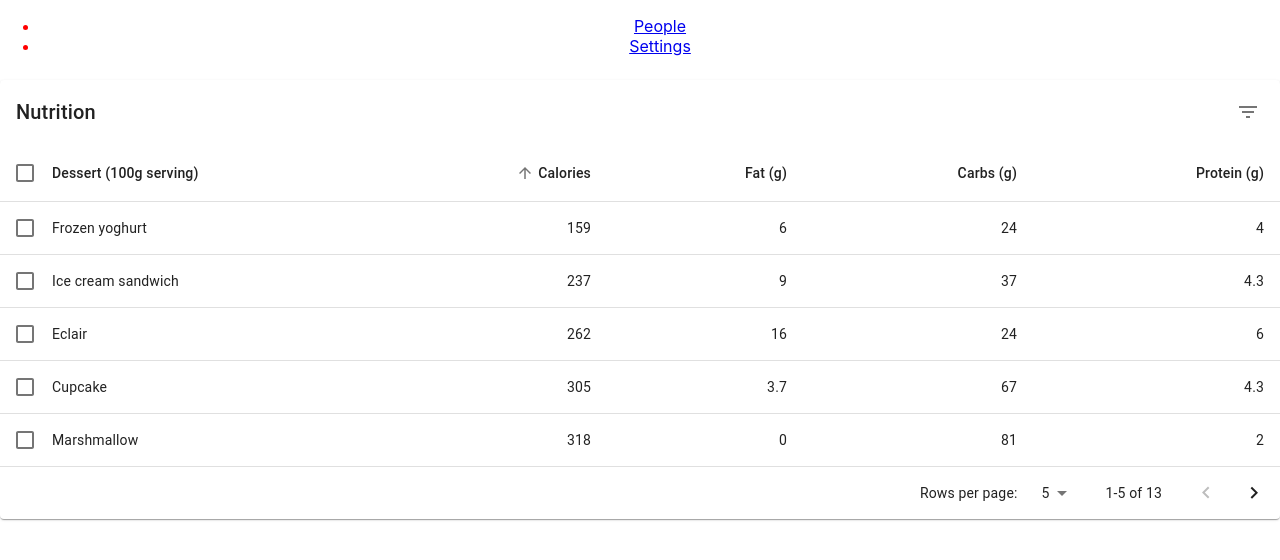
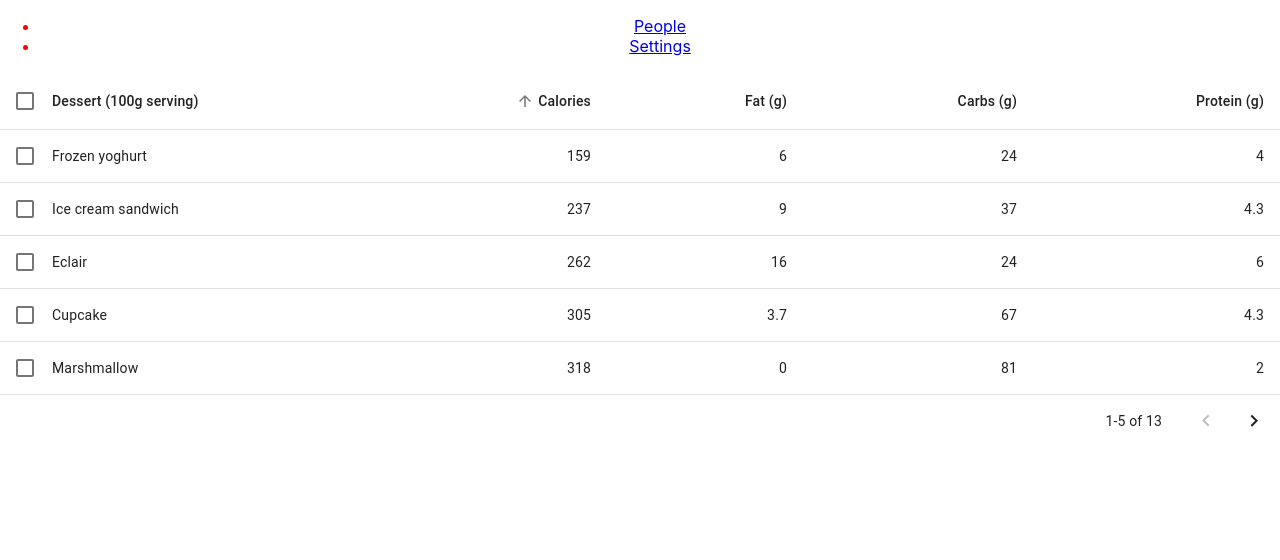
Before and after one commit to DeadSith/PF.Client, a React (Create React App) app: page /settings in a window 1280 px wide. Shown: the top 560 px of the page. Built offline with nearby package versions, Linux system fonts and the light colour scheme.

Commit message:
[#2] - refactoring

```diff
--- a/src/components/app/AppLayout.jsx
+++ b/src/components/app/AppLayout.jsx
@@ -4,6 +4,34 @@ import NavigationBar from '../navigation/NavigationBar';
 import BaseTable from '../table/BaseTable';
 import '../styles.scss';
 import GridLayout, { GridLayoutRow } from '../GridLayout';
+
+function createData(name, calories, fat, carbs, protein) {
+  return { name, calories, fat, carbs, protein };
+}
+
+const rowsData = [
+  createData('Cupcake', 305, 3.7, 67, 4.3),
+  createData('Donut', 452, 25.0, 51, 4.9),
+  createData('Eclair', 262, 16.0, 24, 6.0),
+  createData('Frozen yoghurt', 159, 6.0, 24, 4.0),
+  createData('Gingerbread', 356, 16.0, 49, 3.9),
+  createData('Honeycomb', 408, 3.2, 87, 6.5),
+  createData('Ice cream sandwich', 237, 9.0, 37, 4.3),
+  createData('Jelly Bean', 375, 0.0, 94, 0.0),
+  createData('KitKat', 518, 26.0, 65, 7.0),
+  createData('Lollipop', 392, 0.2, 98, 0.0),
+  createData('Marshmallow', 318, 0, 81, 2.0),
+  createData('Nougat', 360, 19.0, 9, 37.0),
+  createData('Oreo', 437, 18.0, 63, 4.0),
+];
+
+const headCells = [
+  { id: 'name', numeric: false, disablePadding: true, label: 'Dessert (100g serving)' },
+  { id: 'calories', numeric: true, disablePadding: false, label: 'Calories' },
+  { id: 'fat', numeric: true, disablePadding: false, label: 'Fat (g)' },
+  { id: 'carbs', numeric: true, disablePadding: false, label: 'Carbs (g)' },
+  { id: 'protein', numeric: true, disablePadding: false, label: 'Protein (g)' },
+];
 
 class AppLayout extends Component {
     async componentDidMount() {}
@@ -45,7 +73,7 @@ class AppLayout extends Component {
                                 </GridLayout>
                             )}
                         />
-                        <Route path="/settings" render={() => <BaseTable />} />
+                        <Route path="/settings" render={() => <BaseTable headCells={headCells} rowsData={rowsData} />} />
                         <Redirect exact from="/" to="/people" />
                     </Switch>
                 </BrowserRouter>
--- a/src/components/table/BaseTable.jsx
+++ b/src/components/table/BaseTable.jsx
@@ -5,54 +5,9 @@ import TableBody from '@material-ui/core/TableBody';
 import TableCell from '@material-ui/core/TableCell';
 import TablePagination from '@material-ui/core/TablePagination';
 import TableRow from '@material-ui/core/TableRow';
-import Paper from '@material-ui/core/Paper';
 import Checkbox from '@material-ui/core/Checkbox';
-import TableToolbar from "./TableToolBar";
 import TableHeader from "./TableHeader";
-
-function createData(name, calories, fat, carbs, protein) {
-  return { name, calories, fat, carbs, protein };
-}
-
-const rows = [
-  createData('Cupcake', 305, 3.7, 67, 4.3),
-  createData('Donut', 452, 25.0, 51, 4.9),
-  createData('Eclair', 262, 16.0, 24, 6.0),
-  createData('Frozen yoghurt', 159, 6.0, 24, 4.0),
-  createData('Gingerbread', 356, 16.0, 49, 3.9),
-  createData('Honeycomb', 408, 3.2, 87, 6.5),
-  createData('Ice cream sandwich', 237, 9.0, 37, 4.3),
-  createData('Jelly Bean', 375, 0.0, 94, 0.0),
-  createData('KitKat', 518, 26.0, 65, 7.0),
-  createData('Lollipop', 392, 0.2, 98, 0.0),
-  createData('Marshmallow', 318, 0, 81, 2.0),
-  createData('Nougat', 360, 19.0, 9, 37.0),
-  createData('Oreo', 437, 18.0, 63, 4.0),
-];
-
-function desc(a, b, orderBy) {
-  if (b[orderBy] < a[orderBy]) {
-    return -1;
-  }
-  if (b[orderBy] > a[orderBy]) {
-    return 1;
-  }
-  return 0;
-}
-
-function stableSort(array, cmp) {
-  const stabilizedThis = array.map((el, index) => [el, index]);
-  stabilizedThis.sort((a, b) => {
-    const order = cmp(a[0], b[0]);
-    if (order !== 0) return order;
-    return a[1] - b[1];
-  });
-  return stabilizedThis.map(el => el[0]);
-}
-
-function getSorting(order, orderBy) {
-  return order === 'desc' ? (a, b) => desc(a, b, orderBy) : (a, b) => -desc(a, b, orderBy);
-}
+import { desc, stableSort, getSorting} from "./TableUtils";
 
 const useStyles = makeStyles(theme => ({
   root: {
@@ -82,7 +37,7 @@ const useStyles = makeStyles(theme => ({
   },
 }));
 
-export default function BaseTable() {
+export default function BaseTable({rowsData, headCells}) {
   const classes = useStyles();
   const [order, setOrder] = React.useState('asc');
   const [orderBy, setOrderBy] = React.useState('calories');
@@ -99,7 +54,7 @@ export default function BaseTable() {
 
   const handleSelectAllClick = event => {
     if (event.target.checked) {
-      const newSelecteds = rows.map(n => n.name);
+      const newSelecteds = rowsData.map(n => n.name);
       setSelected(newSelecteds);
       return;
     }
@@ -137,43 +92,41 @@ export default function BaseTable() {
 
   const isSelected = name => selected.indexOf(name) !== -1;
 
-  const emptyRows = rowsPerPage - Math.min(rowsPerPage, rows.length - page * rowsPerPage);
+  const emptyRows = rowsPerPage - Math.min(rowsPerPage, rowsData.length - page * rowsPerPage);
 
   return (
-    <div className={classes.root}>
-      <Paper className={classes.paper}>
-        <TableToolbar numSelected={selected.length} />
-        <div className={classes.tableWrapper}>
-          <Table
+    <>
+       <Table
             className={classes.table}
             aria-labelledby="tableTitle"
-            size={dense ? 'small' : 'medium'}
-            aria-label="enhanced table"
+            size="medium"
+            aria-label="base table"
           >
             <TableHeader
+              headCells={headCells}
               classes={classes}
               numSelected={selected.length}
               order={order}
               orderBy={orderBy}
               onSelectAllClick={handleSelectAllClick}
               onRequestSort={handleRequestSort}
-              rowCount={rows.length}
+              rowCount={rowsData.length}
             />
             <TableBody>
-              {stableSort(rows, getSorting(order, orderBy))
+              {stableSort(rowsData, getSorting(order, orderBy))
                 .slice(page * rowsPerPage, page * rowsPerPage + rowsPerPage)
-                .map((row, index) => {
-                  const isItemSelected = isSelected(row.name);
+                .map((rowsData, index) => {
+                  const isItemSelected = isSelected(rowsData.name);
                   const labelId = `enhanced-table-checkbox-${index}`;
 
                   return (
                     <TableRow
                       hover
-                      onClick={event => handleClick(event, row.name)}
+                      onClick={event => handleClick(event, rowsData.name)}
                       role="checkbox"
                       aria-checked={isItemSelected}
                       tabIndex={-1}
-                      key={row.name}
+                      key={rowsData.name}
                       selected={isItemSelected}
                     >
                       <TableCell padding="checkbox">
@@ -183,27 +136,26 @@ export default function BaseTable() {
                         />
                       </TableCell>
                       <TableCell component="th" id={labelId} scope="row" padding="none">
-                        {row.name}
+                        {rowsData.name}
                       </TableCell>
-                      <TableCell align="right">{row.calories}</TableCell>
-                      <TableCell align="right">{row.fat}</TableCell>
-                      <TableCell align="right">{row.carbs}</TableCell>
-                      <TableCell align="right">{row.protein}</TableCell>
+                      <TableCell align="right">{rowsData.calories}</TableCell>
+                      <TableCell align="right">{rowsData.fat}</TableCell>
+                      <TableCell align="right">{rowsData.carbs}</TableCell>
+                      <TableCell align="right">{rowsData.protein}</TableCell>
                     </TableRow>
                   );
                 })}
               {emptyRows > 0 && (
-                <TableRow style={{ height: (dense ? 33 : 53) * emptyRows }}>
+                <TableRow>
                   <TableCell colSpan={6} />
                 </TableRow>
               )}
             </TableBody>
           </Table>
-        </div>
         <TablePagination
-          rowsPerPageOptions={[5, 10, 25]}
+          rowsPerPageOptions={[10]}
           component="div"
-          count={rows.length}
+          count={rowsData.length}
           rowsPerPage={rowsPerPage}
           page={page}
           backIconButtonProps={{
@@ -215,7 +167,6 @@ export default function BaseTable() {
           onChangePage={handleChangePage}
           onChangeRowsPerPage={handleChangeRowsPerPage}
         />
-      </Paper>
-    </div>
+      </>
   );
 }
--- a/src/components/table/TableToolBar.jsx
+++ /dev/null
@@ -1,82 +0,0 @@
-import { makeStyles } from "@material-ui/core";
-import { lighten } from "@material-ui/core/styles";
-import Toolbar from "@material-ui/core/Toolbar/Toolbar";
-import Typography from "@material-ui/core/Typography/Typography";
-import Tooltip from "@material-ui/core/Tooltip/Tooltip";
-import IconButton from "@material-ui/core/IconButton/IconButton";
-import DeleteIcon from "@material-ui/core/SvgIcon/SvgIcon";
-import PropTypes from "prop-types";
-import React from "react";
-import clsx from 'clsx';
-import FilterListIcon from '@material-ui/icons/FilterList';
-
-const useToolbarStyles = makeStyles(theme => ({
-  root: {
-    paddingLeft: theme.spacing(2),
-    paddingRight: theme.spacing(1),
-  },
-  highlight:
-    theme.palette.type === 'light'
-      ? {
-        color: theme.palette.secondary.main,
-        backgroundColor: lighten(theme.palette.secondary.light, 0.85),
-      }
-      : {
-        color: theme.palette.text.primary,
-        backgroundColor: theme.palette.secondary.dark,
-      },
-  spacer: {
-    flex: '1 1 100%',
-  },
-  actions: {
-    color: theme.palette.text.secondary,
-  },
-  title: {
-    flex: '0 0 auto',
-  },
-}));
-
-export default function TableToolbar(props) {
-  const classes = useToolbarStyles();
-  const { numSelected } = props;
-
-  return (
-    <Toolbar
-      className={clsx(classes.root, {
-        [classes.highlight]: numSelected > 0,
-      })}
-    >
-      <div className={classes.title}>
-        {numSelected > 0 ? (
-          <Typography color="inherit" variant="subtitle1">
-            {numSelected} selected
-          </Typography>
-        ) : (
-          <Typography variant="h6" id="tableTitle">
-            Nutrition
-          </Typography>
-        )}
-      </div>
-      <div className={classes.spacer} />
-      <div className={classes.actions}>
-        {numSelected > 0 ? (
-          <Tooltip title="Delete">
-            <IconButton aria-label="delete">
-              <DeleteIcon />
-            </IconButton>
-          </Tooltip>
-        ) : (
-          <Tooltip title="Filter list">
-            <IconButton aria-label="filter list">
-              <FilterListIcon />
-            </IconButton>
-          </Tooltip>
-        )}
-      </div>
-    </Toolbar>
-  );
-};
-
-TableToolbar.propTypes = {
-  numSelected: PropTypes.number.isRequired,
-};
--- /dev/null
+++ b/src/components/table/TableUtils.js
@@ -0,0 +1,24 @@
+
+export const desc = (a, b, orderBy)  => {
+  if (b[orderBy] < a[orderBy]) {
+    return -1;
+  }
+  if (b[orderBy] > a[orderBy]) {
+    return 1;
+  }
+  return 0;
+};
+
+export const stableSort = (array, cmp) => {
+  const stabilizedThis = array.map((el, index) => [el, index]);
+  stabilizedThis.sort((a, b) => {
+    const order = cmp(a[0], b[0]);
+    if (order !== 0) return order;
+    return a[1] - b[1];
+  });
+  return stabilizedThis.map(el => el[0]);
+};
+
+export const getSorting = (order, orderBy) => {
+  return order === 'desc' ? (a, b) => desc(a, b, orderBy) : (a, b) => -desc(a, b, orderBy);
+};
```
Also changed, not shown: src/components/table/TableHeader.jsx (+1 -9 lines).
